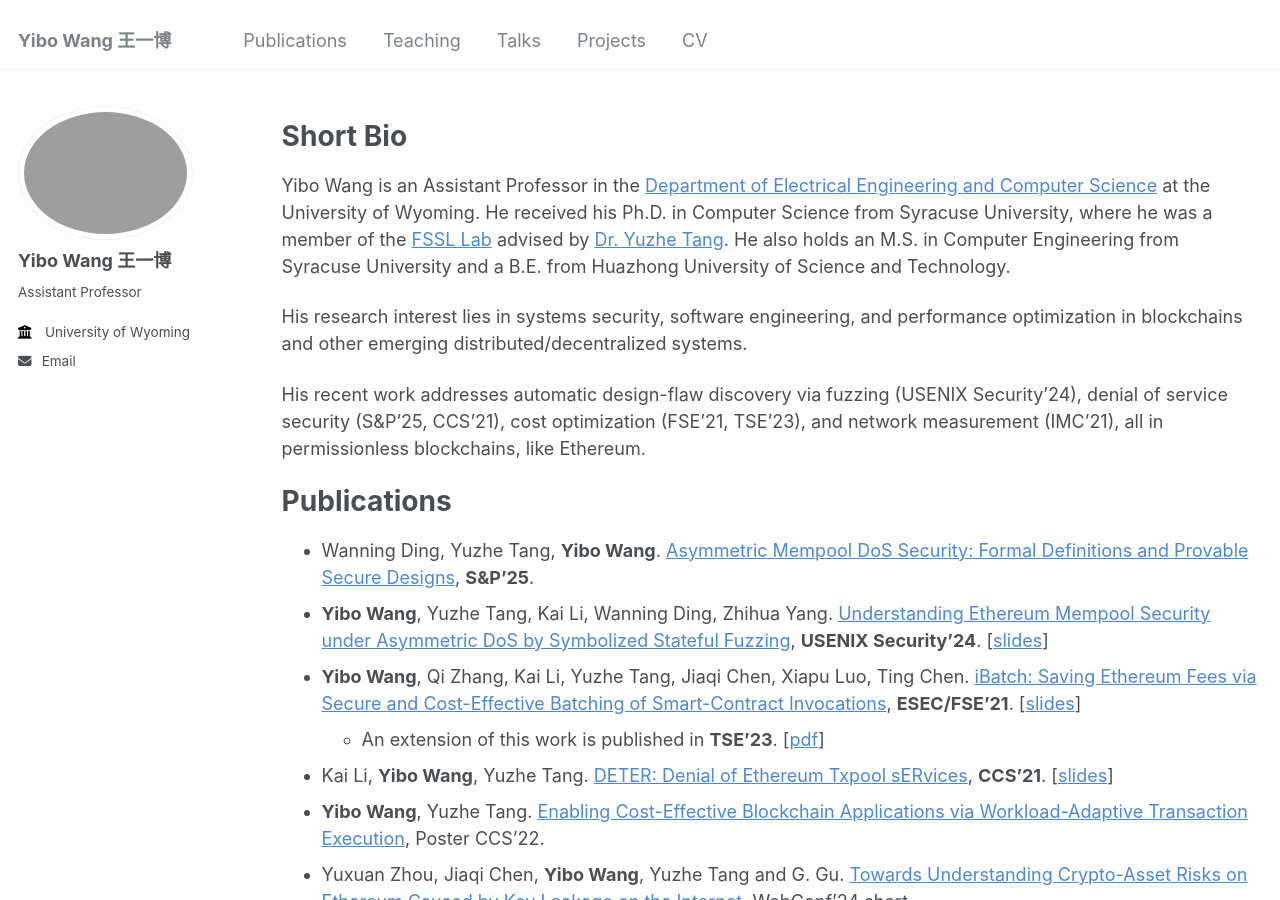
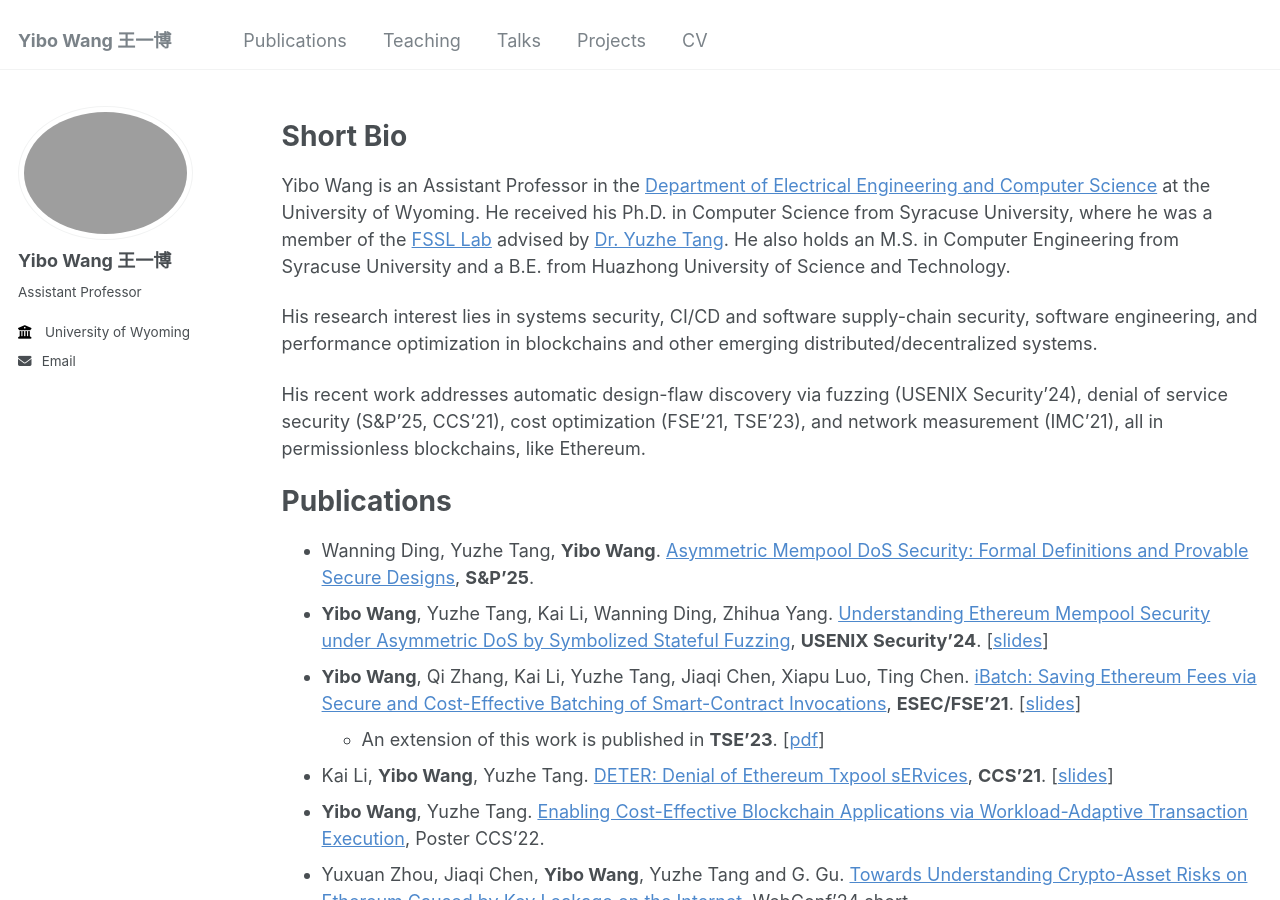
Before and after one commit to wangyibo0308/wangyibo0308.github.io, a Jekyll site: the page built from _pages/about.md, in a window 1280 px wide and 900 px high. Built offline with Jekyll 4.4.1, drawn with Linux system fonts in a browser that asks for light colours.

Commit message:
Update about.md

```diff
--- a/_pages/about.md
+++ b/_pages/about.md
@@ -12,7 +12,7 @@ Short Bio
 ======
 Yibo Wang is an Assistant Professor in the [Department of Electrical Engineering and Computer Science](https://www.uwyo.edu/eecs/index.html) at the University of Wyoming. He received his Ph.D. in Computer Science from Syracuse University, where he was a member of the [FSSL Lab](https://tristartom.github.io/members.html) advised by [Dr. Yuzhe Tang](https://tristartom.github.io/index.html). He also holds an M.S. in Computer Engineering from Syracuse University and a B.E. from Huazhong University of Science and Technology.
 
-His research interest lies in systems security, software engineering, and performance optimization in blockchains and other emerging distributed/decentralized systems.
+His research interest lies in systems security, CI/CD and software supply-chain security, software engineering, and performance optimization in blockchains and other emerging distributed/decentralized systems.
 
 His recent work addresses automatic design-flaw discovery via fuzzing (USENIX Security’24), denial of service security (S&P’25, CCS’21), cost optimization (FSE’21, TSE’23), and network measurement (IMC'21), all in permissionless blockchains, like Ethereum.
 
```
